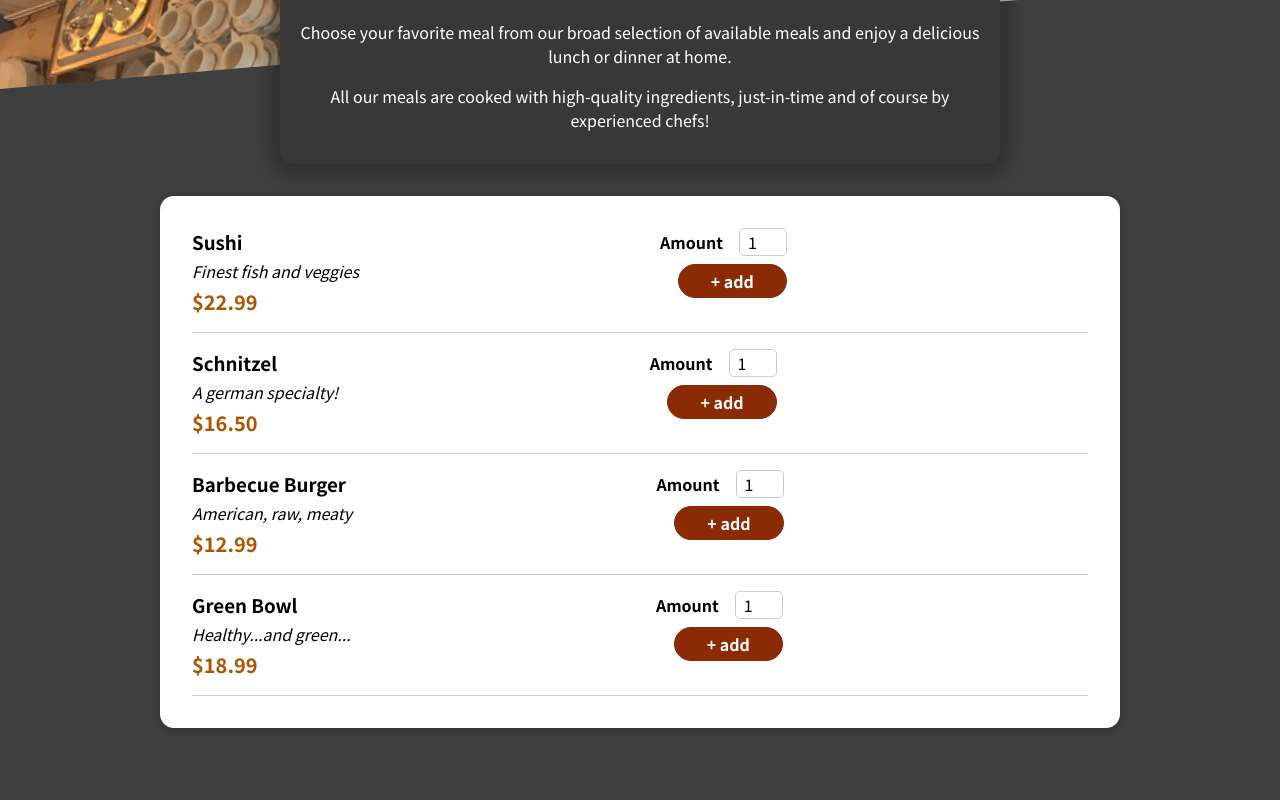
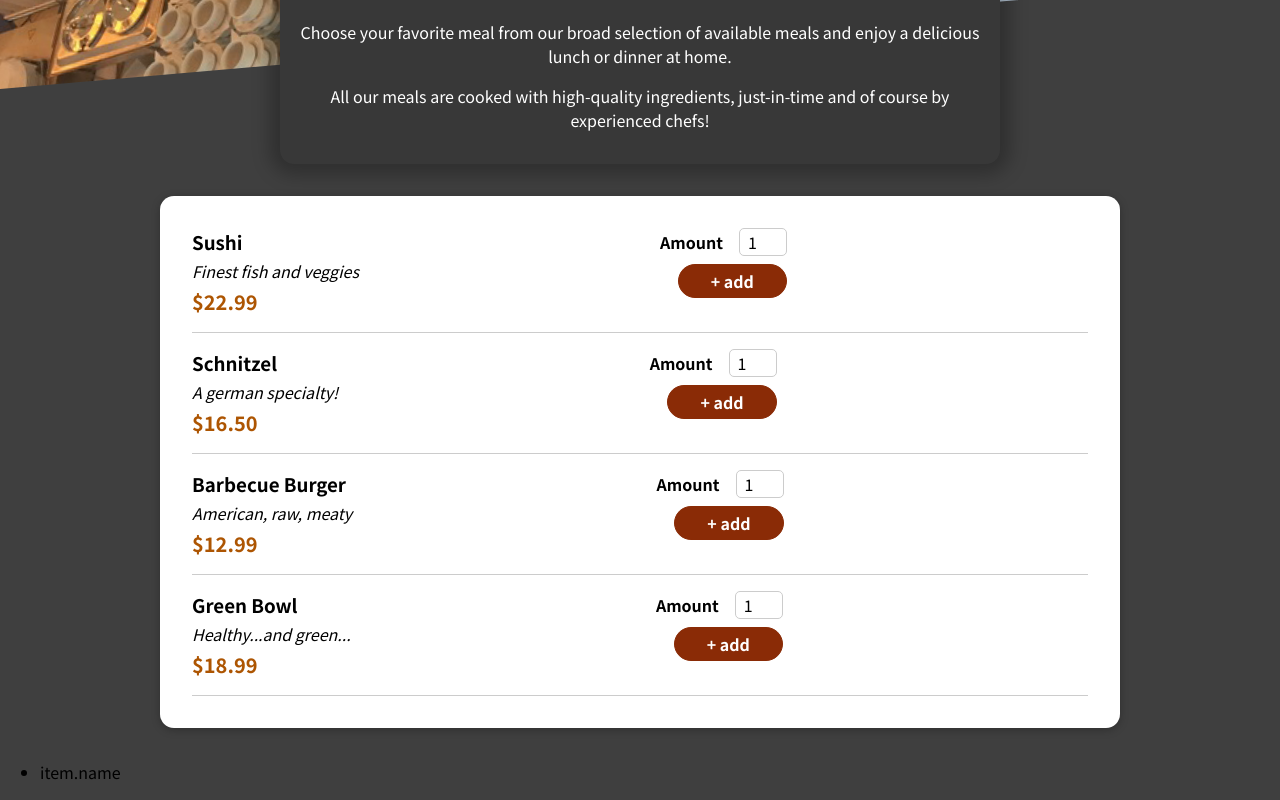
Before and after one commit to hadar-g/food-order-app, a React (Create React App) app: page / in a window 1280 px wide. Shown: the part 309-1109 px from the top of the page. Before the commit the page ends 1069 px from the top, so only its background shows below. Built offline with nearby package versions, Linux system fonts and the light colour scheme.

Commit message:
added cart to app.js for testing purposes, will be changed to modal when ready

```diff
--- a/src/App.js
+++ b/src/App.js
@@ -1,6 +1,7 @@
 import {Fragment} from 'react'
 import Header from './components/Layout/Header'
 import Meals from './components/Meals/Meals'
+import Cart from './components/Cart/Cart.js'
 
 function App() {
   return (
@@ -9,6 +10,7 @@ function App() {
       <main>
         <Meals />
       </main>
+      <Cart/>
 
     </>
   );
--- a/src/components/Cart/Cart.js
+++ b/src/components/Cart/Cart.js
@@ -1,4 +1,4 @@
-import classes from 'Cart.module.css'
+import classes from './Cart.module.css'
 
 const cartItems = <ul className = {classes['cart-tiems']}>{[{id: 'c1', name: 'sushi', amount : 2, price: 12.99}].map(item => <li>item.name</li>)}</ul>
 const Cart = props => {
```
